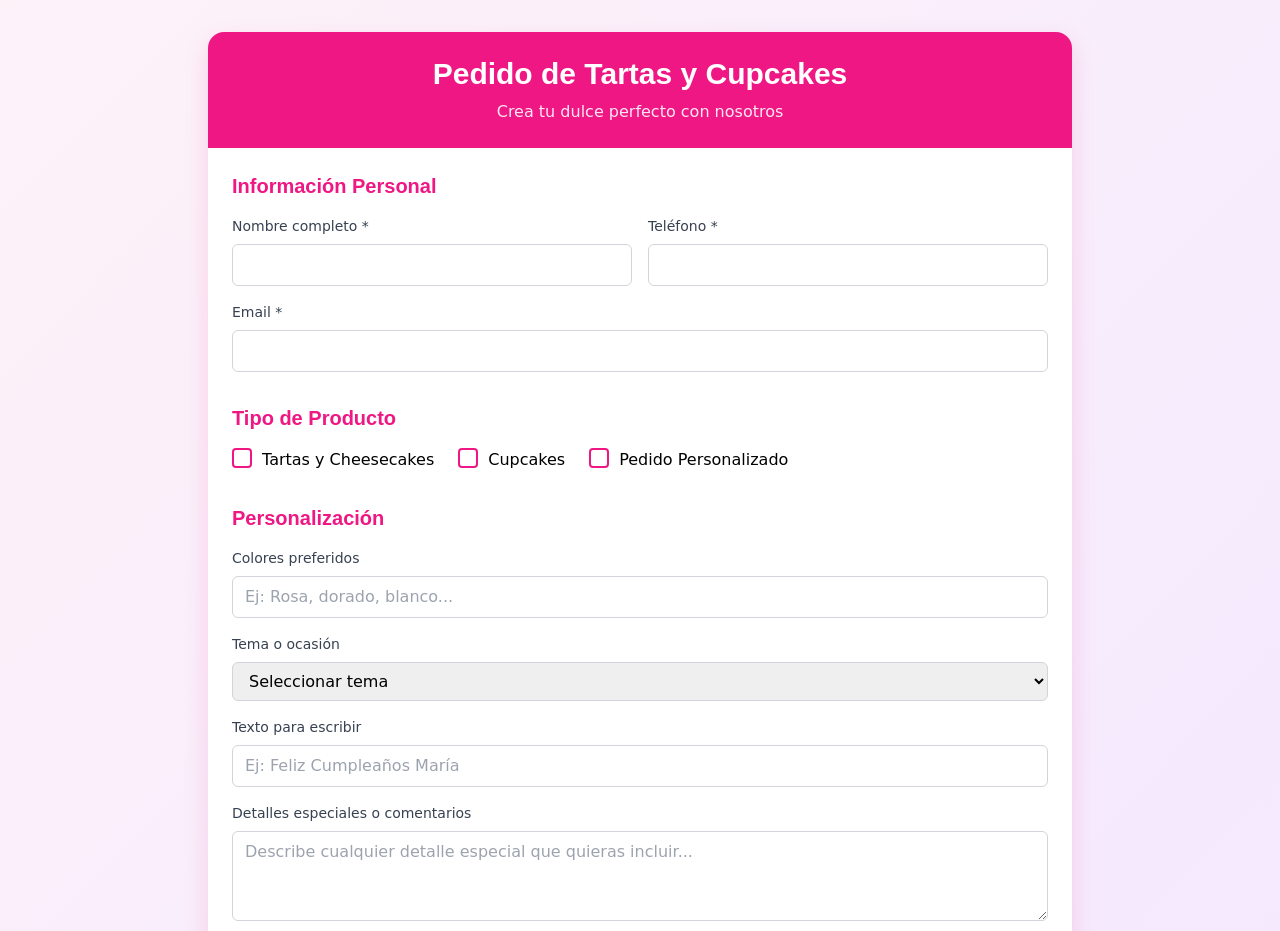
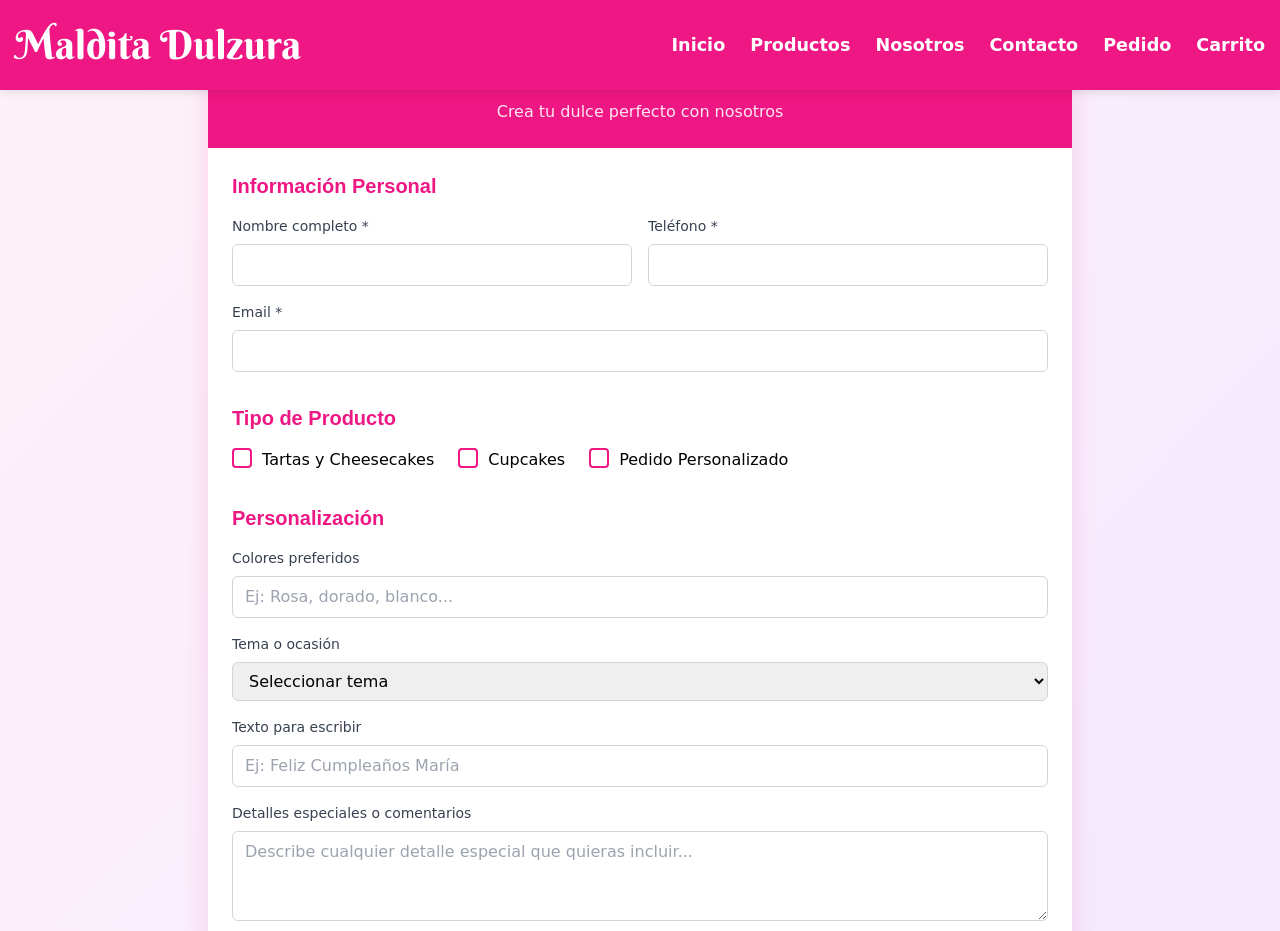
Before and after one commit to xavillana/prueba, a plain HTML site: page formulariopedido.html in a window 1280 px wide. Shown: the top 931 px of the page. Drawn offline with nearby package versions, Linux system fonts and the light colour scheme; files whose address does not match are found by name; a web font is replaced by a local one.

Commit message:
Update formulariopedido.html

```diff
--- a/formulariopedido.html
+++ b/formulariopedido.html
@@ -5,6 +5,7 @@
     <meta name="viewport" content="width=device-width, initial-scale=1.0">
     <title>Pedido de Tartas y Cupcakes</title>
     <script src="https://cdn.tailwindcss.com"></script>
+    <link href="prueba/css/style.css" rel="stylesheet">
     <link href="https://fonts.googleapis.com/css2?family=Sailors+Condensed&family=Unica+One&display=swap" rel="stylesheet">
     <style>
         body {
@@ -133,6 +134,25 @@
         }
     </style>
 </head>
+      <!-- Header -->
+    <header>
+        <div class="container header-container">
+            <div class="logo">
+                <div class="brand-name">Maldita Dulzura</div>
+            </div>
+            <button class="mobile-menu-btn">☰</button>
+            <nav id="main-nav">
+                <ul>
+                    <li><a href="#home">Inicio</a></li>
+                    <li><a href="#productos">Productos</a></li>
+                    <li><a href="#nosotros">Nosotros</a></li>
+                    <li><a href="#contacto">Contacto</a></li>
+                    <li><a href="prueba/formulariopedido.html">Pedido</a></li>
+                    <li><a href="#carrito">Carrito</a></li>
+                </ul>
+            </nav>
+        </div>
+    </header>
 <body class="bg-gradient-to-br from-pink-50 to-purple-100 min-h-screen py-8">
     <div class="container mx-auto px-4 max-w-4xl">
         <div class="form-container">
```
